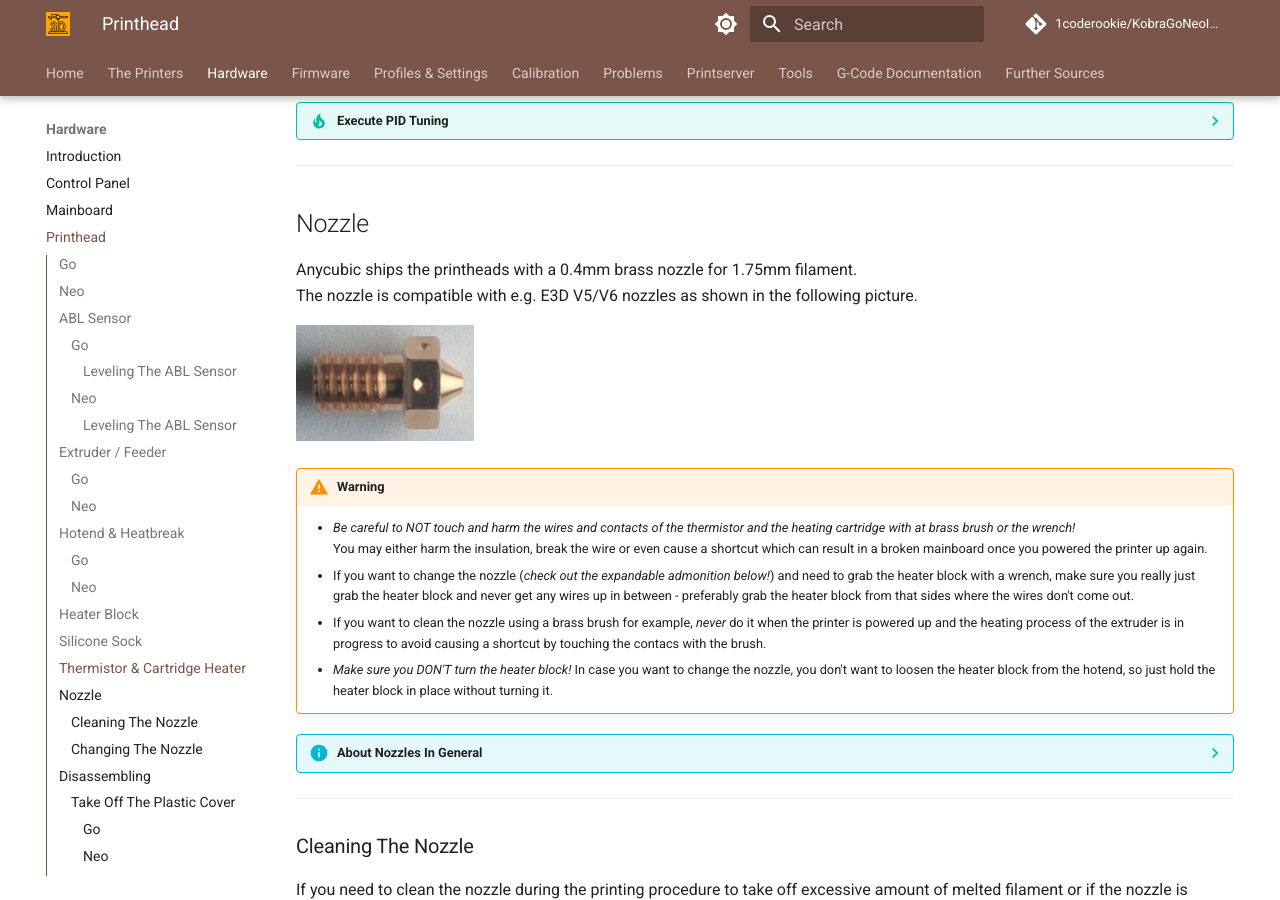
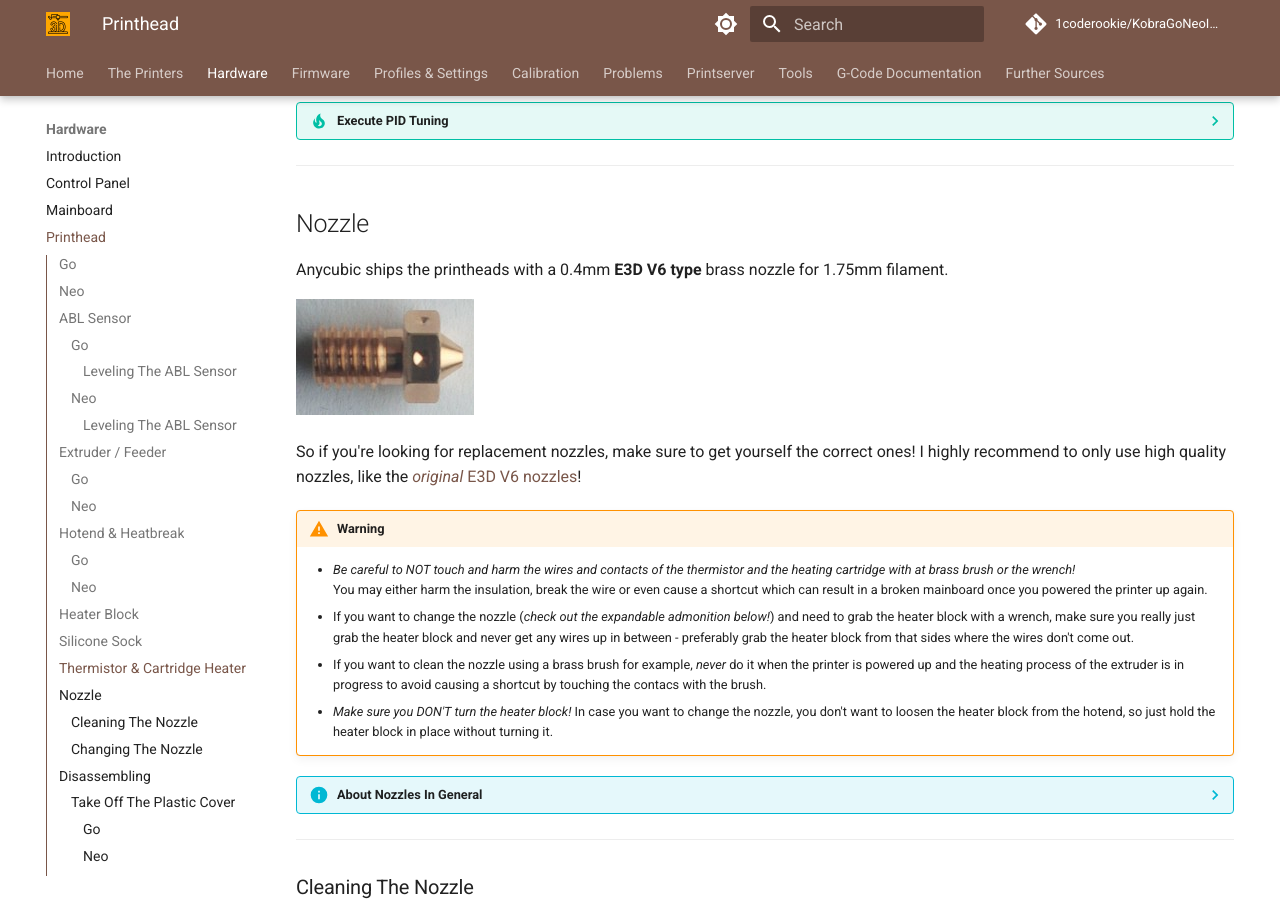
Before and after one commit to 1coderookie/KobraGoNeoInsights, an MkDocs documentation site: the page built from docs/hardware/printhead.md, in a window 1280 px wide and 900 px high, scrolled down 16372 px. Built offline with MkDocs 1.6.1 and Material for MkDocs 9.7.7, drawn with Linux system fonts in a browser that asks for light colours; comment, search, counter and statistics services are not loaded; some of the changed lines change nothing that is shown; some of the changed text lies outside the part shown.

Commit message:
Update printhead.md

```diff
--- a/docs/hardware/printhead.md
+++ b/docs/hardware/printhead.md
@@ -163,7 +163,7 @@ You can access the inside of the feeder system by dismounting the heatsink, whic
 
     Make sure that you set the retraction distance and speed to the correct values for a direct drive!
     In general, it's supposed to be something around 1mm retraction distance for direct drive systems like the **Neo**. The profile from Anycubic has this setting set to 6mm though, which is *way* too much for the direct drive! If you set the distance to a value which is too high (e.g. the default 6mm for the **Go** as a bowden drive), the melted filament might be pulled back too far and reaches the PTFE tube which might get clogged then.
-    You can find some more informations about this topic in the section ["Retraction Settings"](../calibration.md#retraction-settings).
+    You can find some more information about this topic in the section ["Retraction Settings"](../calibration.md#retraction-settings).
 
 ??? tip "Feeder Gear Pressure"
 
@@ -190,7 +190,7 @@ In the following, the specific hotends will be shown. Before jumping to the spec
 ??? tip "Can't Load New Filament?!"
 
     If you can't load new filament, first of all check if you pulled the lever on the feeder gear.
-    If you did so and were able to insert the filament but it seems that it's getting stuck lower down in the hotend, then it's most likely that the PTFE tube inside of the hotend is clogged or deformed or that you have a clog in or above the nozzle somewhere. To clean, inspect and maintain it, you need to disassemble the hotend. Check the section ["Disassembling The Hotend"](#disassembling-the-hotend) further down below for more informations.
+    If you did so and were able to insert the filament but it seems that it's getting stuck lower down in the hotend, then it's most likely that the PTFE tube inside of the hotend is clogged or deformed or that you have a clog in or above the nozzle somewhere. To clean, inspect and maintain it, you need to disassemble the hotend. Check the section ["Disassembling The Hotend"](#disassembling-the-hotend) further down below for more information.
 
 ??? info "Spare Part PTFE Bowden Tube"
 
@@ -326,11 +326,11 @@ The following picture shows the specific plug which is necessary to fit into the
 ---
 
 ## Nozzle
-Anycubic ships the printheads with a 0.4mm brass nozzle for 1.75mm filament.
-The nozzle is compatible with e.g. E3D V5/V6 nozzles as shown in the following picture.
+Anycubic ships the printheads with a 0.4mm **E3D V6 type** brass nozzle for 1.75mm filament.
 
 ![E3D nozzle](../assets/images/head_nozzle-e3d_web.jpg)
 
+So if you're looking for replacement nozzles, make sure to get yourself the correct ones! I highly recommend to only use high quality nozzles, like the [*original* E3D V6 nozzles](https://e3d-online.com/products/v6-nozzles)!
 
 !!! warning
 
@@ -341,7 +341,7 @@ The nozzle is compatible with e.g. E3D V5/V6 nozzles as shown in the following p
 
 ??? info "About Nozzles In General"
 
-    - When it comes down to choose the right nozzle size, it all depends on what you want to print and how detailed it should be. The standard size of 0.4mm the printers come with is a good starting point. <br> However, you may find yourself in the situation that you want to print more detailed objects or objects which should be more sturdy or where it doesn't matter if the surface doesn't look as clean and flat as possible, so you probably should adjust the size and switch to a smaller oder bigger diameter like 0.2-0.3mm for detailed objects and 0.6mm for the 'rougher' prints. <br> Keep in mind though that the printing time usually increases by choosing a smaller diameter and it decreases when you're using a bigger diameter due to the smaller/larger layer height that is possible to print. <br> Search the web for more specific informations about finding and choosing the right nozzle size for your project. You may want to start with this Article from [All3DP: The Best 3D Printer Nozzle Types, Sizes & Materials](https://www.all3dp.com/2/3d-printer-nozzle-size-material-what-to-know-which-to-buy).
+    - When it comes down to choose the right nozzle size, it all depends on what you want to print and how detailed it should be. The standard size of 0.4mm the printers come with is a good starting point. <br> However, you may find yourself in the situation that you want to print more detailed objects or objects which should be more sturdy or where it doesn't matter if the surface doesn't look as clean and flat as possible, so you probably should adjust the size and switch to a smaller oder bigger diameter like 0.2-0.3mm for detailed objects and 0.6mm for the 'rougher' prints. <br> Keep in mind though that the printing time usually increases by choosing a smaller diameter and it decreases when you're using a bigger diameter due to the smaller/larger layer height that is possible to print. <br> Search the web for more specific information about finding and choosing the right nozzle size for your project. You may want to start with this Article from [All3DP: The Best 3D Printer Nozzle Types, Sizes & Materials](https://www.all3dp.com/2/3d-printer-nozzle-size-material-what-to-know-which-to-buy).
 
     - In case you're using *Cura* as a slicer, make sure you update to the current version v5.x (Note: It doesn't run at Ubuntu versions below 20.x though) as it uses the new Arachne engine and offers better quality as a result of that. In case you never heard of that, I recommend to watch the following videos from [Thomas Sanladerer](https://www.youtube.com/channel/UCb8Rde3uRL1ohROUVg46h1A) or read the articles at his page [https://toms3d.org/](https://toms3d.org/) where he shows the result of using a 0.6mm nozzle with Cura v5.x comparing to a 0.4 nozzle using Cura 4.x (SPOILER: you barely can see a difference).
 
@@ -353,9 +353,9 @@ The nozzle is compatible with e.g. E3D V5/V6 nozzles as shown in the following p
     - Do yourself a favour and don't buy those cheap brass nozzles where you'll get a dozen of them for a few bucks. It's just not worth it.
     Remember that the nozzle is pretty much the most crucial part when it comes down to printing and achieving good results, as it's the last link in the chain of the print process and puts out the filament - so go for a manufacturer who is known for quality nozzles.
 
-    - I personally use the E3D V6 brass nozzles (0.6 mm right now) for printing PLA+. Yes, they are a bit more expensive than the super cheap ones, but it's still a good price and it's really worth it - they last longer, they're precisely made and you'll get much better results. As long as you don't want to print special abrasive filaments, you're always good with these standard E3D V6 brass nozzles.
+    - I personally only use [*original* E3D V6 nozzles](https://e3d-online.com/products/v6-nozzles). Yes, they are a bit more expensive than the super cheap ones, but it's still a good price and it's really worth it - they last longer, they're precisely made and you'll get much better results. As long as you don't want to print special abrasive filaments, you're always good with these standard E3D V6 brass nozzles.
 
-    - If you want to print filaments that are more abrasive, you probably want to go with nozzles made from plated copper, stainless or hardened steel, ruby sapphire nozzles and so on. Check out the web for further and more specific informations about what to choose.
+    - If you want to print filaments that are more abrasive, you probably want to go with nozzles made from plated copper, stainless or hardened steel, ruby sapphire nozzles and so on. Check out the web for further and more specific information about what to choose.
 
 ---
 
```
